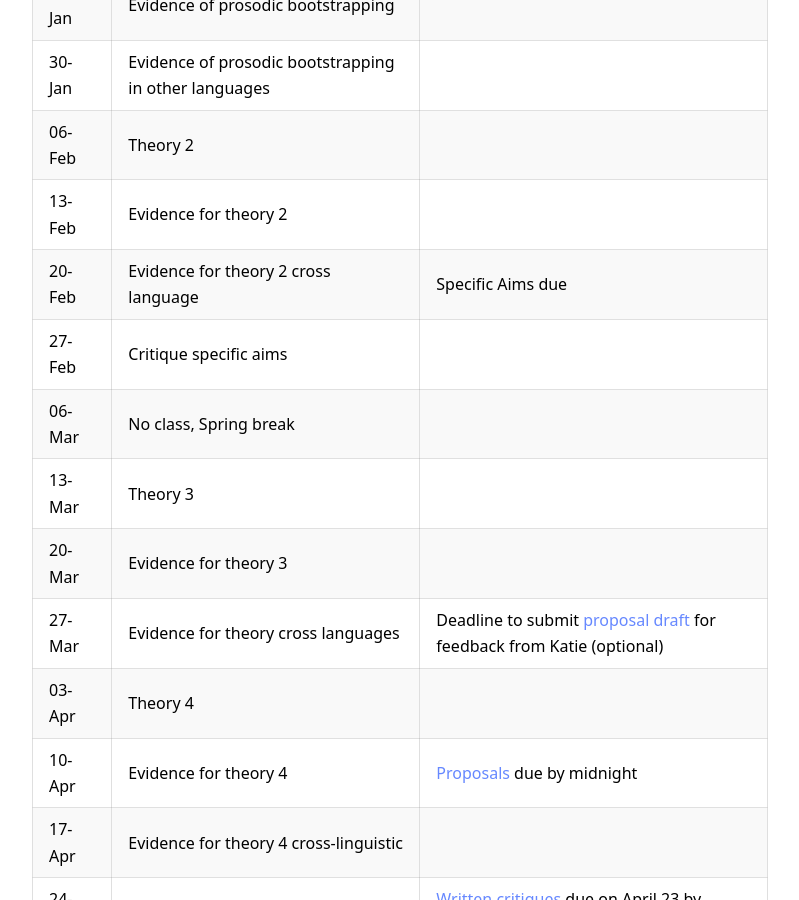
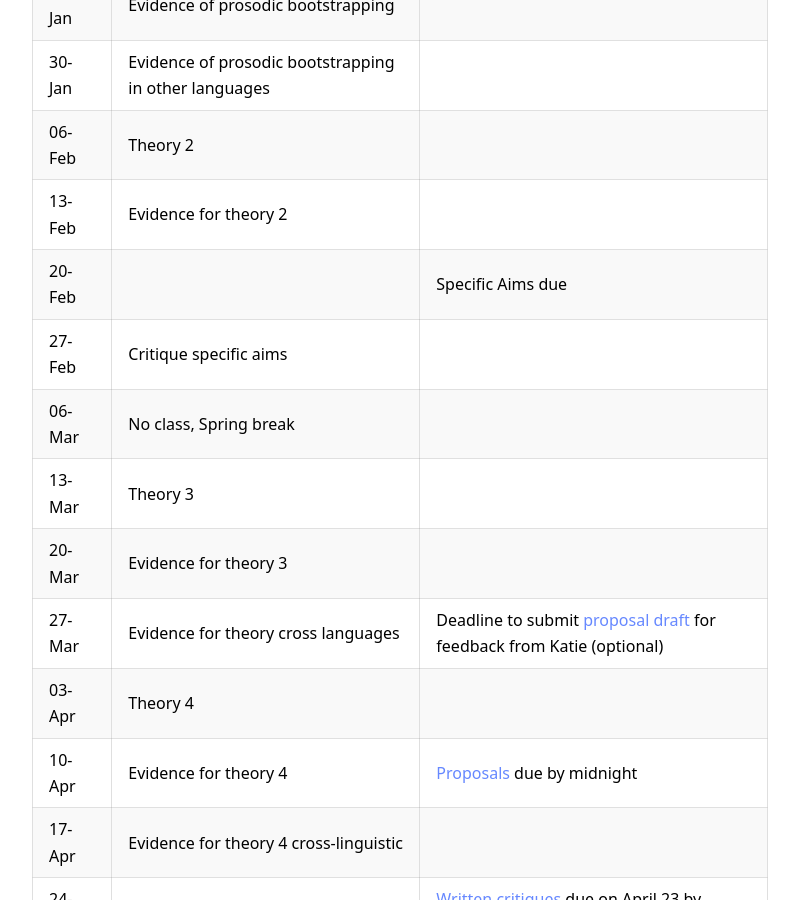
Before and after one commit to kschuler/ling001, a Jekyll site: the page built from index.md, in a window 1280 px wide and 900 px high, scrolled down 1778 px. Shown: the whole window, without its empty margins (240-1039 px from the left). Built offline with Jekyll 4.4.1, drawn with Linux system fonts in a browser that asks for light colours.

Commit message:
index.md updated from https://stackedit.io/

```diff
--- a/index.md
+++ b/index.md
@@ -42,7 +42,7 @@ Date | Topic | Readings & **Deadlines**
 30-Jan | Evidence of prosodic bootstrapping in other languages|
 06-Feb |  Theory 2 |
  13-Feb | Evidence for theory 2 |
-20-Feb | Evidence for theory 2 cross language | **Specific Aims due**
+20-Feb |  | **Specific Aims** due
  27-Feb | Critique specific aims |
 06-Mar | No class, Spring break |
  13-Mar | Theory 3 |
```
Also changed, not shown: other parts of index.md (+2 -1 lines).
